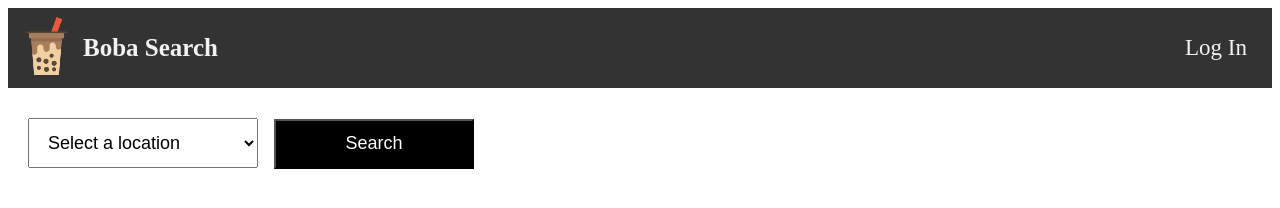
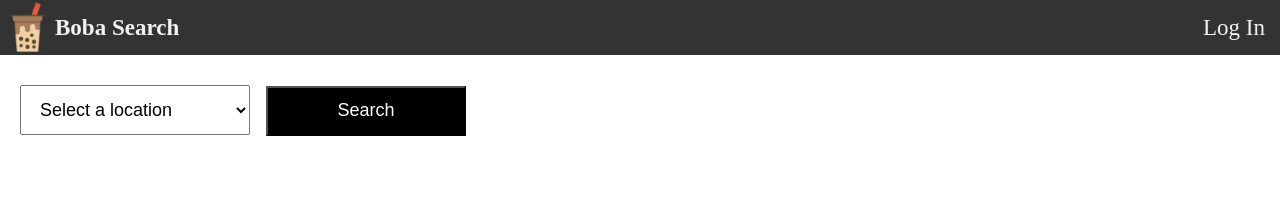
Before and after one commit to nidhi-tholar/Boba-of-Ba-e-Area, a website: page client/index.html in a window 1280 px wide. Drawn offline with Linux system fonts and the light colour scheme.

Commit message:
design changes

```diff
--- a/client/home.css
+++ b/client/home.css
@@ -1,25 +1,53 @@
 * {
     box-sizing: border-box;
 }
-a.navItems {
-    float: left;
+
+body {
+    height: 100%;
+    margin: 0;
+    padding:0;
+}
+
+.navBar {
+    background-color: #333;
+    display: flex;
+    justify-content: space-between;
+    height: 55px;
+    position: sticky;
+    top:0;
+}
+
+.navbar, .appName a, .login-btn{
     color: #f2f2f2;
     text-decoration: none;
-    position: relative;
-    top: 20px;
-    right: 25px;
+    font-size: 23px;
 }
-.appName{
-    font-size: 25px;
+
+.leftItems {
+    display: flex;
+}
+
+.logo img{
+    width: 55px;
+    object-fit: cover;
+}
+
+.appName {
+    display: flex;
+    justify-content: center;
+}
+
+.appName a{
     font-weight: bold;
-    position: relative;
-    top: 20px;
-    left: 10px;
+    display: block;
+    height: 100%;
+    padding: 15px 0px;
 }
 
 .login-btn {
-    float:right !important;
-    font-size: 23px;
+    display: block;
+    height: 100%;
+    padding: 15px;
 }
 
 .login-btn:hover {
@@ -28,24 +56,16 @@ a.navItems {
     cursor: pointer;
 }
 
-.navBar {
-    overflow: hidden;
-    background-color: #333;
-    line-height:40px;
-    height: 80px;
-}
-
-.logo {
-    float: left;
-    position: relative;
-    top: 6px;
-    left: 6px;
-    width: 65px;
-    object-fit: cover;
-}
+/* Nav bar ends here ---------------------*/
 
 .container{
     margin: 20px;
+}
+
+select, .search-btn{
+    display: inline-block;
+    height: 50px;
+    font-size: 18px;
 }
 
 .search-btn {
@@ -64,12 +84,6 @@ select {
 
 select[error] {
     border: 3px solid red;
-}
-
-label, select, .search-btn{
-    display: inline-block;
-    height: 50px;
-    font-size: 18px;
 }
 
 .container {
--- a/client/index.html
+++ b/client/index.html
@@ -8,10 +8,15 @@
 </head>
 <body>
     <div class="navBar">
-        <img class="logo" src="/boba_img.png">
-        <a class="navItems appName" href="/client/index.html">Boba Search</a>
-        <a class="navItems login-btn" href="login.html"> Log In</a>
+        <div class="leftItems">
+            <div class="logo"><img src="/boba_img.png"></div>
+            <div class="appName"><a href="/client/index.html">Boba Search</a></div>
+        </div>
+        <div class="rightItems">
+            <a class="login-btn" href="login.html">Log In</a>
+        </div>
     </div>
+
 
     <div class="container">
         <form>
@@ -30,9 +35,6 @@
         </div>
     </div>
 
-
-
-
     <script src="home.js"></script>
 </body>
 </html>
```
